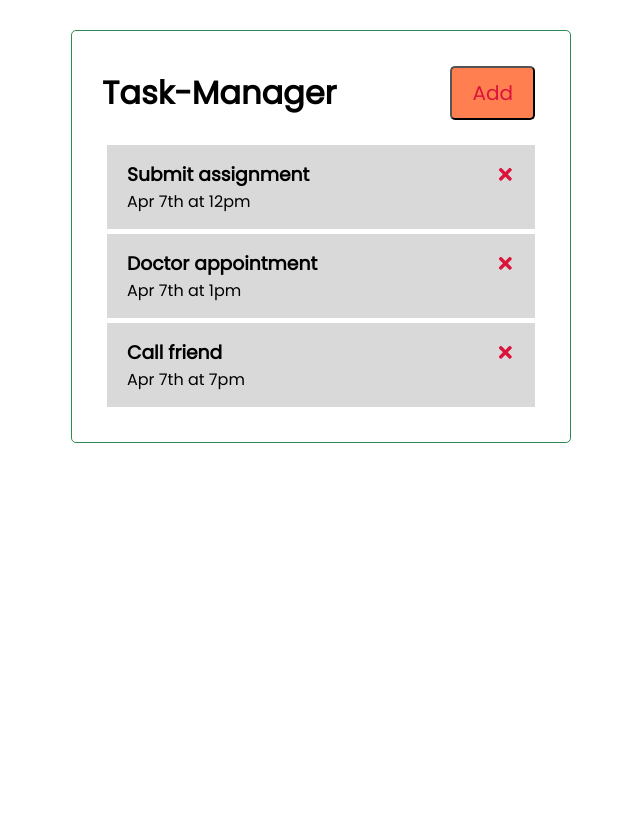
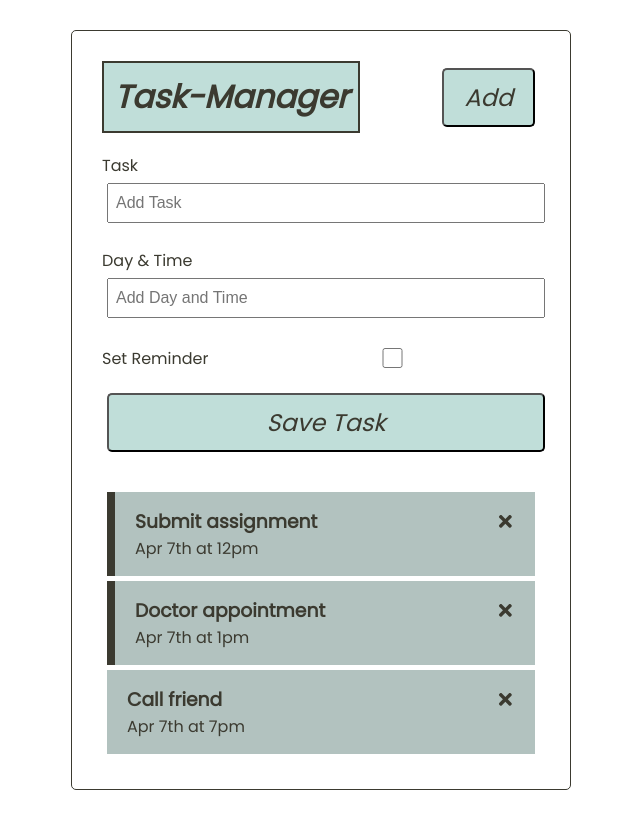
Before and after one commit to KLishi/task-manager, a React (Create React App) app: page / in a window 1280 px wide. Shown: the whole page, without its empty margins (319-959 px from the left). Built offline with nearby package versions, Linux system fonts and the light colour scheme.

Commit message:
add task form

```diff
--- a/src/App.js
+++ b/src/App.js
@@ -1,6 +1,7 @@
 import { useState } from 'react'
 import Header from './components/Header'
 import Tasks from './components/Tasks'
+import AddTask from './components/AddTask'
 
 const App=() => {
   const[tasks,setTasks] = useState([
@@ -23,19 +24,28 @@ const App=() => {
         reminder: false,
     }
 ])
+//Add task
+const addTask = (task) => {
+  console.log(task);
+}
+
 //Delete task
 const deleteTask = (id) => {
   setTasks(tasks.filter((task) => task.id !== id))
+
 }
 
 //Toggle Reminder
-const toggleReminder = (id) => {
-  console.log(id)
-}
+ const toggleReminder = (id) => {
+   setTasks(tasks.map((task)=> task.id === id ? {...task, reminder: !task.reminder} : task))
+
+  }
+
   return (
     <div className="container">
      <Header/>
-     {tasks.length > 0 ?(<Tasks tasks= {tasks} onDelete={deleteTask} onToggle={toggleReminder}/>) : ('No Tasks to show')}
+     <AddTask onAdd={addTask}/>
+     {tasks.length > 0 ?(<Tasks tasks= {tasks} onDelete={deleteTask} onToggle = {toggleReminder}/>) : ('No Tasks to show')}
     </div>
   );
 }
--- /dev/null
+++ b/src/components/AddTask.js
@@ -0,0 +1,39 @@
+import { useState } from 'react'
+
+
+const AddTask = ({onAdd}) => {
+    const[ text, setText ] = useState('')
+    const[ day, setDay ] = useState('')
+    const[ reminder, setReminder ] = useState(false)
+    const onSubmit = (e) => {
+    e.preventDefault()
+    if(!text){
+        alert('Please add a task')
+        return
+    }
+onAdd({text,day,reminder})
+setText('')
+setDay('')
+setReminder(false)
+    }
+    return (
+        <form className="add-form" onSubmit={onSubmit}>
+
+        <div className='form-control'>
+            <label>Task</label>
+            <input type='text' placeholder='Add Task' value={text} onChange={(e)=> setText(e.target.value)}/>
+        </div>
+        <div className='form-control'>
+            <label>Day & Time</label>
+            <input type='text' placeholder='Add Day and Time' value={day} onChange={(e)=>setDay(e.target.value)}/>
+        </div>
+        <div className='form-control form-control-check'>
+            <label>Set Reminder</label>
+            <input type='checkbox'  checked={reminder}value={reminder} onChange={(e)=> setReminder(e.currentTarget.checked)}/>
+        </div>
+        <input type='submit' className='btn btn-block' value='Save Task'/>
+        </form>
+    )
+}
+
+export default AddTask
--- a/src/components/Button.js
+++ b/src/components/Button.js
@@ -7,7 +7,7 @@ const Button = ({color,text,onClick}) => {
 <button onClick={onClick} style={{backgroundColor: color}} className='btn'>{text}</button>
     )}
 Button.defaultProps = {
-    color: 'coral',
+    color: '#c0ded9',
     text:'Add'
 }
 Button.propTypes={
--- a/src/components/Header.js
+++ b/src/components/Header.js
@@ -7,8 +7,8 @@ const Header = ({title}) => {
     }
     return (
         <header className='header'>
-            <h1>{title}</h1>
-            <Button color='coral' text = 'Add' onClick={onClick}/>
+            <h1 className="title">{title}</h1>
+            <Button color='#c0ded9' text = 'Add' onClick={onClick}/>
         </header>
 
 
--- a/src/components/Task.js
+++ b/src/components/Task.js
@@ -1,8 +1,8 @@
 import {FaTimes} from 'react-icons/fa'
 const Task = ({task, onDelete, onToggle}) => {
     return (
-        <div className='task' onDoubleClick={() => onToggle(task.id)} >
-            <h3>{task.text} <FaTimes style = {{color:'crimson', cursor:'pointer'}} onClick = {() => onDelete(task.id)}/> </h3>
+        <div className={`task ${task.reminder ? 'reminder' : ''}`} onDoubleClick={() => onToggle(task.id)} >
+            <h3>{task.text} <FaTimes style = {{color:'#3b3a30', cursor:'pointer'}} onClick = {() => onDelete(task.id)}/> </h3>
             <p>{task.day}</p>
 
         </div>
--- a/src/components/Tasks.js
+++ b/src/components/Tasks.js
@@ -4,7 +4,7 @@ const Tasks = ({tasks, onDelete, onToggle}) => {
 
     return (
         <>
-        {tasks.map((task) => (<Task key={task.id} task={task} onDelete={onDelete} onToggle={onToggle}/>) )}
+        {tasks.map((task) => (<Task key={task.id} task={task} onDelete={onDelete} onToggle={onToggle} />) )}
         </>
     )
 }
--- a/src/index.css
+++ b/src/index.css
@@ -4,6 +4,9 @@
   box-sizing: border-box;
   margin: 0;
   padding: 0;
+  color: #3b3a30;
+
+
 
 }
 body {
@@ -16,7 +19,7 @@ body {
   margin: 30px auto;
   overflow: auto;
   min-height: 300px;
-  border: 1px solid seagreen;
+  border: 1px solid  #3b3a30;
   padding: 30px;
   border-radius: 5px;
 }
@@ -26,18 +29,27 @@ body {
   align-items: center;
   margin-bottom: 20px;
 
+
+  }
+  .header .title {
+    color: #3b3a30;
+    background-color:#c0ded9;
+    padding:10px;
+    font-style: italic;
+    border:  #3b3a30 solid 2px;
   }
   .btn {
     display: inline-block;
-    background: coral;
-    color: crimson;
+    background: #c0ded9;
+    color:  #3b3a30;
     padding: 10px 20px;
     margin: 5px;
     border-radius: 5px;
     cursor: pointer;
     text-decoration : none;
-    font-size: 20px;
+    font-size: 24px;
     font-family: inherit;
+    font-style: italic;
 
   }
 
@@ -53,13 +65,15 @@ body {
   }
   .task {
 
-    background-color:#d9d9d9;
+    background-color: #b2c2bf;
     margin: 5px;
     padding:15px 20px;
     cursor: pointer;
   }
+
+
   .task.reminder{
-    border-left: 8px#999999 solid;
+    border-left: 8px  #3b3a30 solid;
   }
   .task h3 {
     display: flex;
@@ -67,3 +81,31 @@ body {
     justify-content: space-between;
 
   }
+  .add-form {
+    margin-bottom: 40px;
+  }
+  .form-control {
+    margin: 20px 0;
+  }
+  .form-control label {
+    display:block;
+  }
+  .form-control input {
+    width : 100%;
+    height:40px;
+    margin:5px;
+    padding: 3px 7px;
+    font-size: 16px;
+  }
+  .form-control-check {
+    display: flex;
+    align-items: center;
+    justify-content: space-between;
+  }
+  .form-control-check label {
+    flex:1;
+  }
+  .form-control-check input {
+    flex:2;
+    height: 20px
+  }
```
